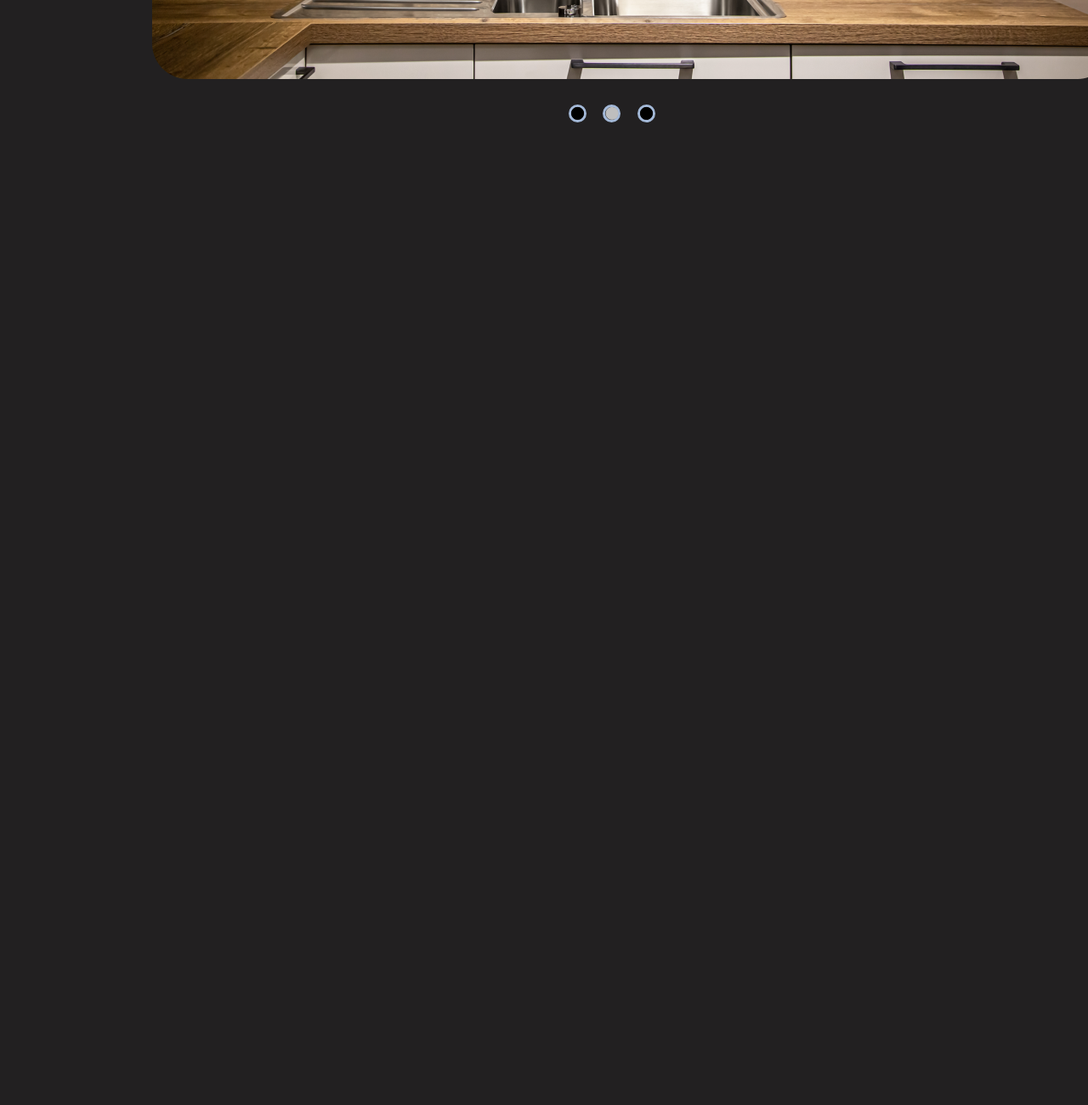
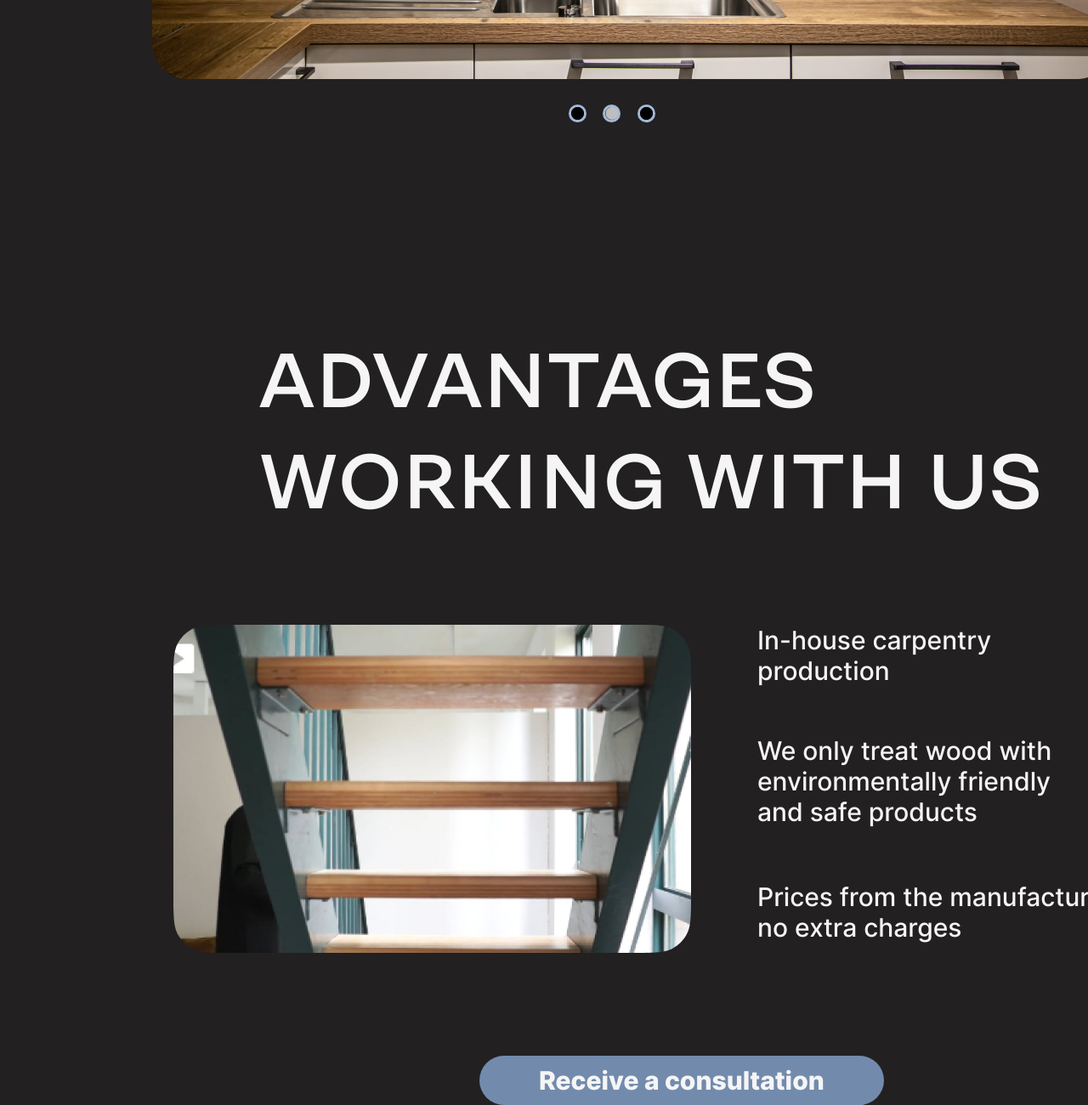
Before and after one commit to dovanminhquan0505/Project-BIO, a plain HTML site: page index.html in a window 1280 px wide. Shown: the part 3495-4795 px from the top of the page at 85% size. Before the commit the page ends 3648 px from the top, so only its background shows below. Drawn offline with Linux system fonts and the light colour scheme.

Commit message:
Consultation

```diff
--- a/assets/css/style.css
+++ b/assets/css/style.css
@@ -278,3 +278,44 @@ header{
     color: #fff;
     opacity: 0.8;
 }
+
+/* ===================== Consultation ========================= */
+.consultation{
+    position: relative;
+    top: 1850px;
+    margin-left: 180px;
+    width: 1188px;
+}
+
+.consultation .title-consultation{
+    width: 1040px;
+    height: 230px;
+    margin-bottom: 121px;
+    margin-left: 100px;
+}
+
+.consultation .image-consultation{
+    width: 609px;
+    height: 386px;
+}
+
+.consultation .sub-title{
+    display: flex;
+    justify-content: space-between;
+    margin-bottom: 121px;
+}
+
+.consultation .sub-title .desc-consultation{
+    display: flex;
+    flex-direction: column;
+    justify-content: space-between;
+}
+
+.consultation .consultation-content .btn-long{
+    margin-left: 360px;
+}
+
+.consultation .consultation-content .btn-long:hover{
+    opacity: 0.8;
+    color: #bebebe;
+}
--- a/index.html
+++ b/index.html
@@ -244,6 +244,25 @@
                     </div>
                 </div>
             </div>
+
+            <!-- Consultation -->
+            <div class="consultation">
+                <div class="content">
+                    <div class="consultation-content">
+                        <h1 class="title-consultation">Advantages
+                            working with us</h1>
+                        <div class="sub-title">
+                            <img src="./assets/img/image-consultation.png" alt="" class="image-consultation">
+                            <div class="desc-consultation">
+                                <p class="large-p" style="width: 387px; height: 84px;">In-house carpentry production</p>
+                                <p class="large-p" style="width: 387px; height: 126px;">We only treat wood with environmentally friendly and safe products</p>
+                                <p class="large-p" style="width: 453px; height: 84px;">Prices from the manufacturer, no extra charges</p>
+                            </div>
+                        </div>
+                        <div class="btn-long">Receive a consultation</div>
+                    </div>
+                </div>
+            </div>
         </main>
     </body>
 </html>
```
Also changed, not shown: assets/img/image-consultation.png (added).
